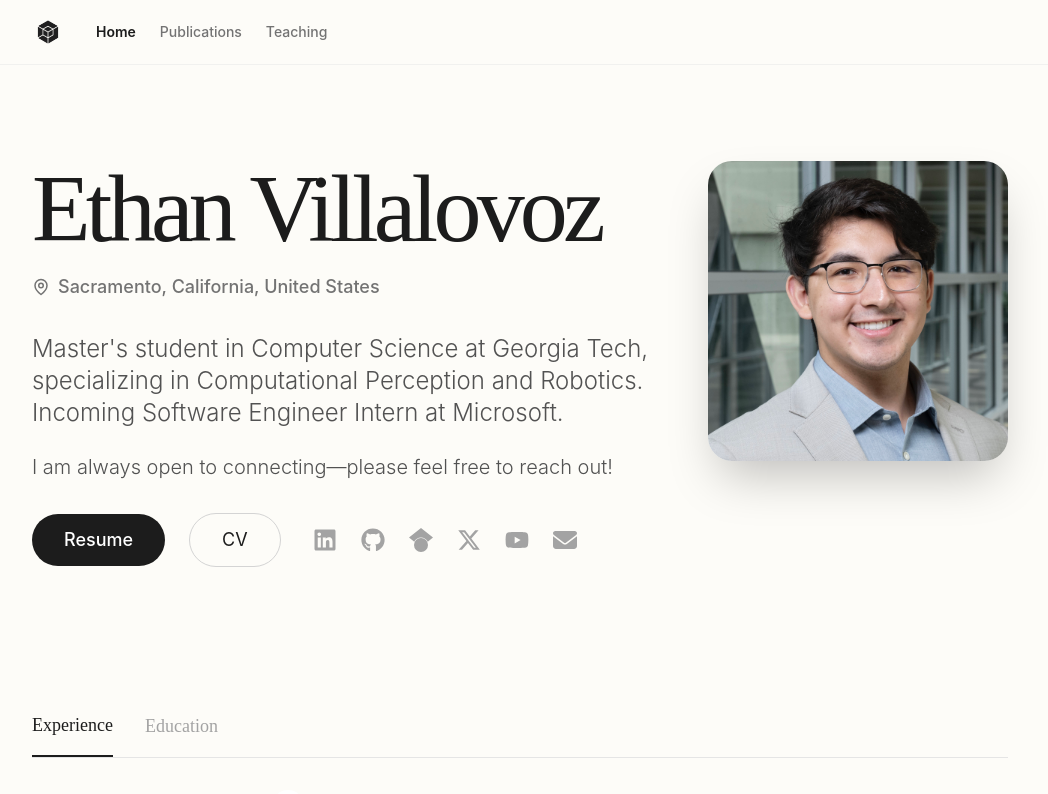
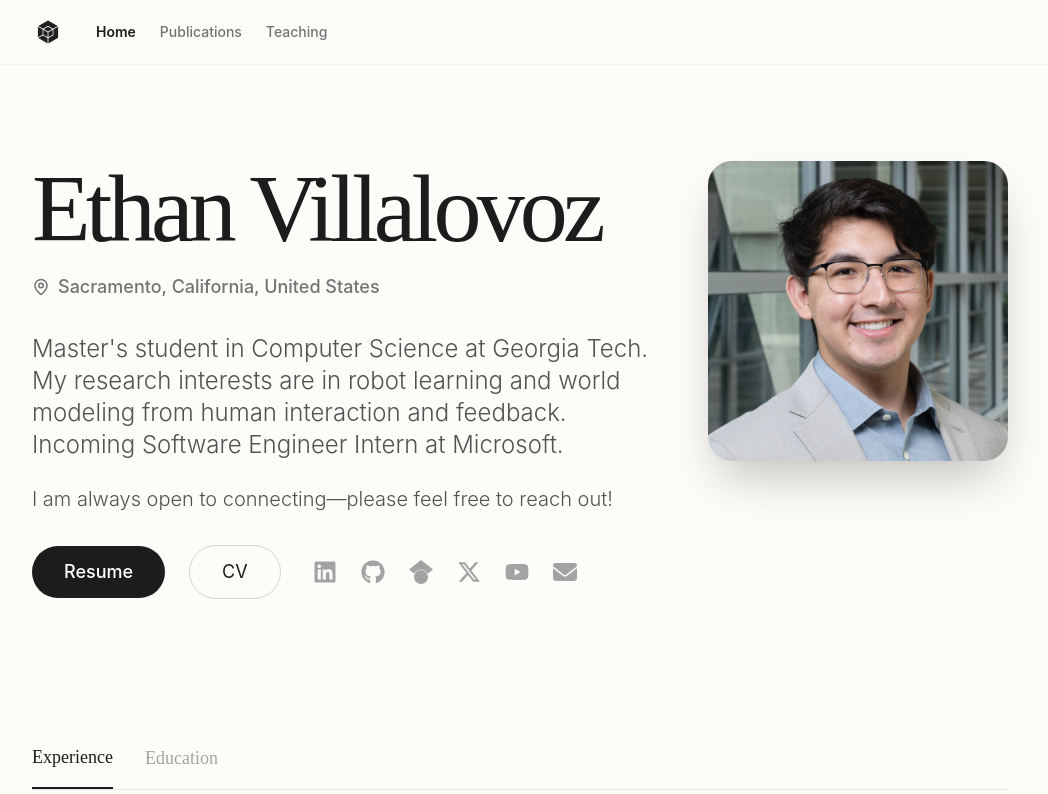
Before and after one commit to ethanvillalovoz/ethanvillalovoz.github.io, a Next.js app: page / in a window 1280 px wide. Shown: the top 794 px of the page, without its empty margins (120-1168 px from the left). Built offline with nearby package versions, Linux system fonts and the light colour scheme.

Commit message:
Update personal introduction on Home page to reflect research interests and current studies

```diff
--- a/src/app/page.tsx
+++ b/src/app/page.tsx
@@ -293,7 +293,7 @@ export default function Home() {
 							</span>
 						</div>
 						<p className="mb-6 text-xl md:text-2xl leading-relaxed text-neutral-600 dark:text-neutral-300 font-light max-w-2xl">
-							Master&apos;s student in Computer Science at Georgia Tech, specializing in Computational Perception and Robotics. Incoming Software Engineer Intern at Microsoft.
+							Master&apos;s student in Computer Science at Georgia Tech. My research interests are in robot learning and world modeling from human interaction and feedback. Incoming Software Engineer Intern at Microsoft.
 						</p>
 						<p className="mb-8 text-lg md:text-xl leading-relaxed text-neutral-600 dark:text-neutral-300 font-light max-w-2xl">
 							I am always open to connecting—please feel free to reach out!
```
